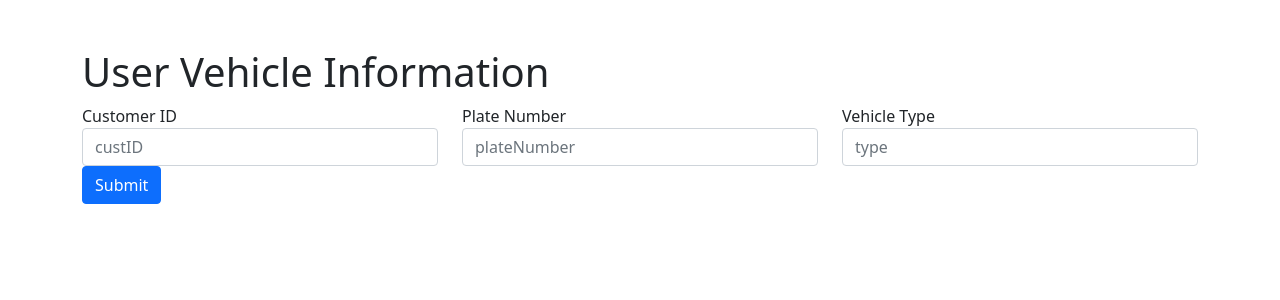
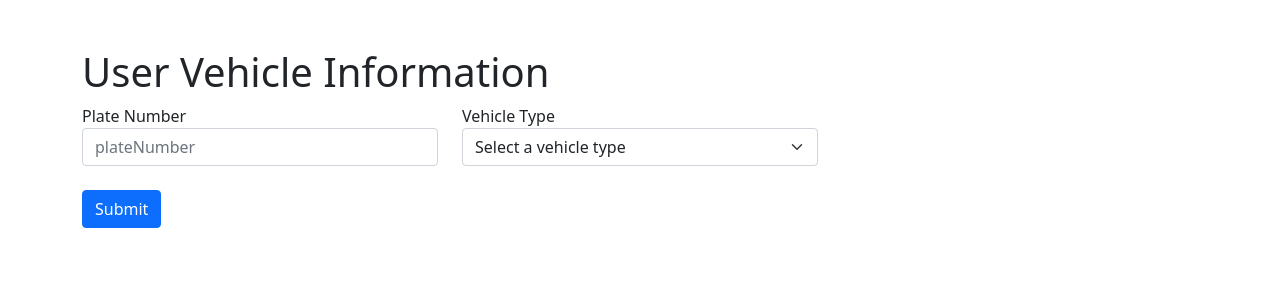
Before and after one commit to batkhishign55/cs425-plm-server, a Flask app: page /vehicle/1 in a window 1280 px wide. Shown: the part 60-360 px from the top of the page. Run offline with Flask 3, Linux system fonts and the light colour scheme; some libraries are stand-ins or nearby versions.

Commit message:
fixed vehicle form

```diff
--- a/bps/vehicle/model.py
+++ b/bps/vehicle/model.py
@@ -1,6 +1,7 @@
 
 from db import get_db
 from protect import getUserId
+
 
 class Vehicle:
     def __init__(self):
@@ -8,7 +9,8 @@ class Vehicle:
 
     def get(self):
         mycursor = self.db.cursor()
-        mycursor.execute("""SELECT * FROM vehicle where cust_id=%s""", (getUserId(),))
+        mycursor.execute(
+            """SELECT * FROM vehicle where cust_id=%s""", (getUserId(),))
 
         return mycursor.fetchall()
 
@@ -46,6 +48,6 @@ class Vehicle:
             """INSERT INTO vehicle
                     (vehicle_id, cust_id,plate_number, vehicle_type)
                 VALUES
-                    (%s, %s, %s, %s)""", (vehicle_id, dict['custID'], dict['plateNumber'], dict['type']))
+                    (%s, %s, %s, %s)""", (vehicle_id, getUserId(), dict['plateNumber'], dict['type']))
         self.db.commit()
         return mycursor.rowcount
--- a/bps/vehicle/route.py
+++ b/bps/vehicle/route.py
@@ -6,7 +6,7 @@ vehicle = Blueprint(
     url_prefix='/vehicle'
 )
 
-@vehicle.get('/create')
+@vehicle.get('/create/')
 def create():
     return render_template('vehicleForm.html')
 
--- a/bps/vehicle/static/js/vehicleFormUI.js
+++ b/bps/vehicle/static/js/vehicleFormUI.js
@@ -28,15 +28,25 @@ document.getElementById("form").addEventListener(
       for (const element of elements) {
         obj[element.id] = element.value;
       }
-      const resp = await fetch("/vehicle/api/update", {
+      await fetch("/vehicle/api/update", {
         method: "POST",
         headers: {
           "Content-Type": "application/json",
         },
         body: JSON.stringify(obj),
-      });
-
-      const jsonresp = await resp.json();
+      })
+        .then(async (res) => {
+          if (res.status === 200) {
+            var base_url = window.location.origin;
+            window.location.replace(base_url + "/vehicle");
+          } else {
+            const jsonresp = await res.json();
+            showModal(res.status + " " + jsonresp.message);
+          }
+        })
+        .catch((e) => {
+          showModal(e);
+        });
     } // create
     else {
       const elements = document.getElementById("form").elements;
@@ -45,18 +55,27 @@ document.getElementById("form").addEventListener(
       for (const element of elements) {
         obj[element.id] = element.value;
       }
-      const resp = await fetch("/vehicle/api/create", {
+
+      await fetch("/vehicle/api/create", {
         method: "POST",
         headers: {
           "Content-Type": "application/json",
         },
         body: JSON.stringify(obj),
-      });
-
-      const jsonresp = await resp.json();
+      })
+        .then(async (res) => {
+          if (res.status === 200) {
+            var base_url = window.location.origin;
+            window.location.replace(base_url + "/vehicle");
+          } else {
+            const jsonresp = await res.json();
+            showModal(res.status + " " + jsonresp.message);
+          }
+        })
+        .catch((e) => {
+          showModal(e);
+        });
     }
-    var base_url = window.location.origin;
-    window.location.replace(base_url+"/");
   },
   true
 );
@@ -67,11 +86,9 @@ class UI {
   }
 
   showvehicleDetail(apiresp) {
-    const getEl = (id) => document.getElementById(id);
     const vehicle = apiresp.data;
-    // getEl("vehicle ID").setAttribute("value", vehicle[0]);
-    getEl("custID").setAttribute("value", vehicle[1]);
-    getEl("plateNumber").setAttribute("value", vehicle[2]);
-    getEl("type").setAttribute("value", vehicle[3]);
+    document.getElementById("plateNumber").setAttribute("value", vehicle[2]);
+    var typeEl = document.getElementById("type");
+    typeEl.value = vehicle[3];
   }
 }
--- a/bps/vehicle/templates/vehicleForm.html
+++ b/bps/vehicle/templates/vehicleForm.html
@@ -8,33 +8,22 @@
     <h1 class="f-6">User Vehicle Information</h1>
     <form id="form">
         <div class="row">
-            <div class="col">
-                <label for="name">Customer ID </label>
-                <input type="text" class="form-control" id="custID" placeholder="custID">
-            </div>
-            <div class="col">
-                <label for="name">Plate Number </label>
+            <div class="col-4">
+                <label for="name">Plate Number</label>
                 <input type="text" class="form-control" id="plateNumber" placeholder="plateNumber">
             </div>
-            <div class="col">
+            <div class="col-4">
                 <label for="location">Vehicle Type</label>
-                <input type="text" class="form-control" id="type" placeholder="type">
+                <select class="form-select" id="type" required>
+                    <option selected>Select a vehicle type</option>
+                    <option value="sedan">sedan</option>
+                    <option value="Truck">Truck</option>
+                    <option value="suv">suv</option>
+                    <option value="Van">Van</option>
+                </select>
             </div>
         </div>
-        <!-- <div class="row">
-            <div class="col">
-                <label for="totalSpots">Total Spots</label>
-                <input type="number" class="form-control" id="totalSpots">
-            </div>
-            <div class="col">
-                <label for="availableSpots">Available Spots</label>
-                <input type="number" class="form-control" id="availableSpots">
-            </div>
-        </div>
-        <div>
-            <label for="employee">Employee</label>
-            <input type="number" class="form-control" id="employee">
-        </div> -->
+        <br>
         <button type="submit" class="btn btn-primary">Submit</button>
     </form>
 </div>
--- a/static/vehicleUI.js
+++ b/static/vehicleUI.js
@@ -52,7 +52,6 @@ window.addEventListener("load", function () {
       const cardTemplate = `
           <tr>
               <th scope="row">${vehicle[0]}</th>
-              <td>${vehicle[1]}</td>
               <td>${vehicle[2]}</td>
               <td>${vehicle[3]}</td>
               <td>
--- a/templates/vehicle.html
+++ b/templates/vehicle.html
@@ -4,14 +4,13 @@
 {% endwith %}
 {% block content %}
 <div class="container">
-    <a href="/vehicle/create">
+    <a href="/vehicle/create/">
       <button type="button" class="btn btn-primary">Create</button>
     </a>
     <table class="table">
         <thead>
           <tr>
             <th scope="col">Vehicle ID</th>
-            <th scope="col">Customer ID</th>
             <th scope="col">Plate Number</th>
             <th scope="col">Vehicle Type</th>
           </tr>
```
